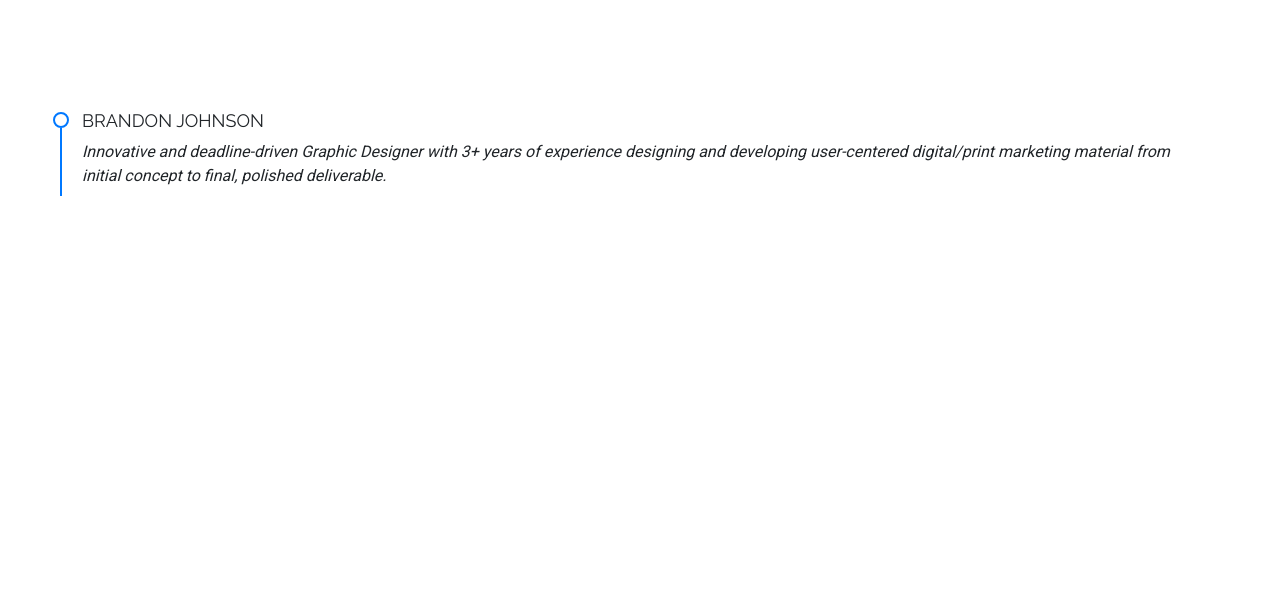
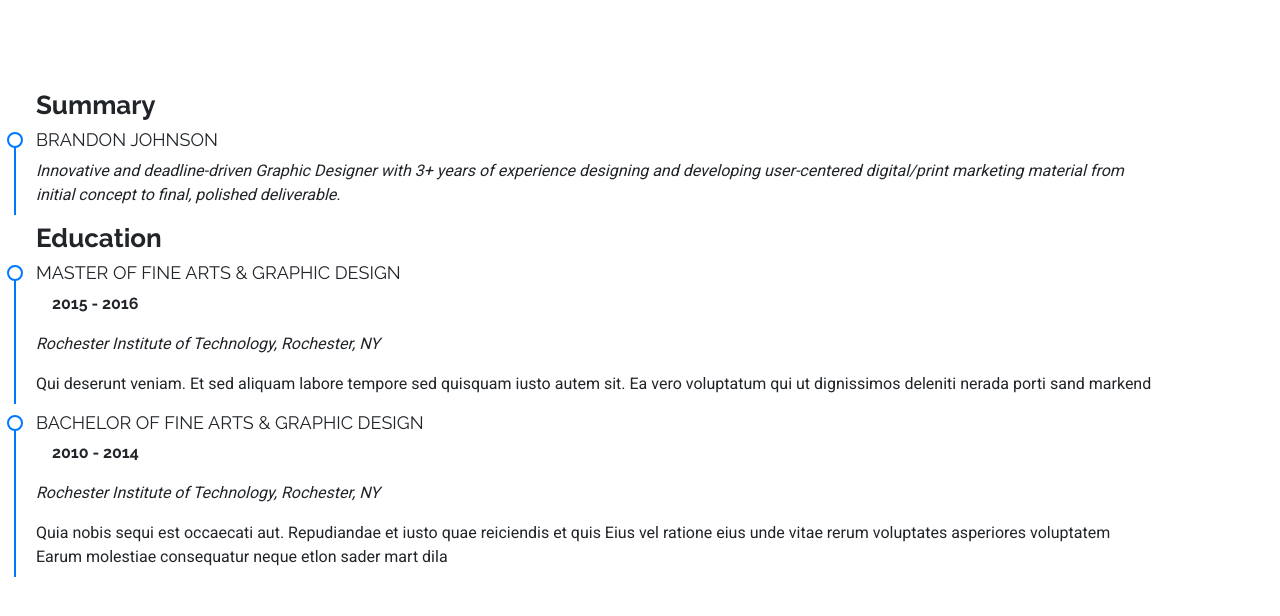
Before and after one commit to soufiane-amt/My-Portfolio, a Next.js app: page / in a window 1280 px wide. Shown: the top 616 px of the page. Built offline with nearby package versions, Linux system fonts and the light colour scheme.

Commit message:
ResumeEducation is created

```diff
--- a/src/app/components/Resume.tsx
+++ b/src/app/components/Resume.tsx
@@ -1,17 +1,72 @@
 'use client'
 import 'bootstrap/dist/css/bootstrap.min.css';
 import style from '../styles/Resume.module.css'
+import React from 'react';
 
+
+
+const educationInfoArr = [
+    {
+        diplomaName :"MASTER OF FINE ARTS & GRAPHIC DESIGN",
+        duration: "2015 - 2016" ,
+        location : "Rochester Institute of Technology, Rochester, NY" ,
+        description : "Qui deserunt veniam. Et sed aliquam labore tempore sed quisquam iusto autem sit. Ea vero voluptatum qui ut dignissimos deleniti nerada porti sand markend",
+    },
+    {
+        diplomaName :"BACHELOR OF FINE ARTS & GRAPHIC DESIGN",
+        duration: "2010 - 2014" ,
+        location : "Rochester Institute of Technology, Rochester, NY" ,
+        description : "Quia nobis sequi est occaecati aut. Repudiandae et iusto quae reiciendis et quis Eius vel ratione eius unde vitae rerum voluptates asperiores voluptatem Earum molestiae consequatur neque etlon sader mart dila",
+    },
+]
+
+
+interface EductionUnitsType {
+    diplomaName :string,
+    duration: string,
+    location : string,
+    description : string
+}
+
+
+const EductionUnits: React.FC<{educationInfo: EductionUnitsType }> = ({educationInfo}) =>
+{
+    return (
+            <div className='f_famil_raleway '>
+                <div className={`${style.circle}`}></div>
+                <div className={`${style.resume_section}`}>
+                    <h4 className={`fw_18_px ${style.sub_title_styling}`}>{educationInfo.diplomaName}</h4>
+                    <p className='ps-3 fw-bold'>{educationInfo.duration}</p>
+                    <p className={`fw_16_px f_famil_roboto f_style_italic `}>{educationInfo.location}</p>
+                    <p className={`fw_16_px f_famil_roboto  `}>{educationInfo.description}</p>
+                </div>
+            </div>
+    )
+}
+
+function ResumeEducation ()
+{
+    return (
+        <div className='f_famil_raleway '>
+            <h3 className='fw_26_px fw-bold'>Education</h3>
+            {educationInfoArr.map(item => (
+                <EductionUnits educationInfo={item}/>
+            ))}
+        </div>
+    )
+}
 
 function ResumeSumary ()
 {
     return (
         <div className='f_famil_raleway '>
-            <div className={`${style.circle}`}></div>
-            {/* <h3 className='fw_26_px fw-bold'>Summary</h3> */}
-            <div className={`${style.resume_section}`}>
-                <h4 className={`fw_18_px ${style.sub_title_styling}`}>BRANDON JOHNSON</h4>
-                <p className={`fw_16_px f_famil_roboto f_style_italic `}>Innovative and deadline-driven Graphic Designer with 3+ years of experience designing and developing user-centered digital/print marketing material from initial concept to final, polished deliverable.</p>
+            <h3 className='fw_26_px fw-bold'>Summary</h3>
+            <div>
+                <div className={`${style.circle}`}></div>
+                <div className={`${style.resume_section}`}>
+                    <h4 className={`fw_18_px ${style.sub_title_styling}`}>BRANDON JOHNSON</h4>
+                    <p className={`fw_16_px f_famil_roboto f_style_italic `}>Innovative and deadline-driven Graphic Designer with 3+ years of experience designing and developing user-centered digital/print marketing material from initial concept to final, polished deliverable.</p>
+                </div>
             </div>
         </div>
     )
@@ -20,8 +75,9 @@ function ResumeSumary ()
 function Resume ()
 {
     return (
-        <div className='container'>
+        <div className='container m-4'>
             <ResumeSumary/>
+            <ResumeEducation/>
         </div>
     )
 }
--- a/src/app/styles/Resume.module.css
+++ b/src/app/styles/Resume.module.css
@@ -3,8 +3,6 @@
 }
 
 .circle{
-    width: 20px;
-    height: 20px;
     position: relative;
 }
 
@@ -16,7 +14,7 @@
     border-radius: 50%;
     border: 2px solid var(--resume-shapes);
     left: -29px;
-    top: 22px;
+    top: 3px;
 }
 
 .resume_section {
```
